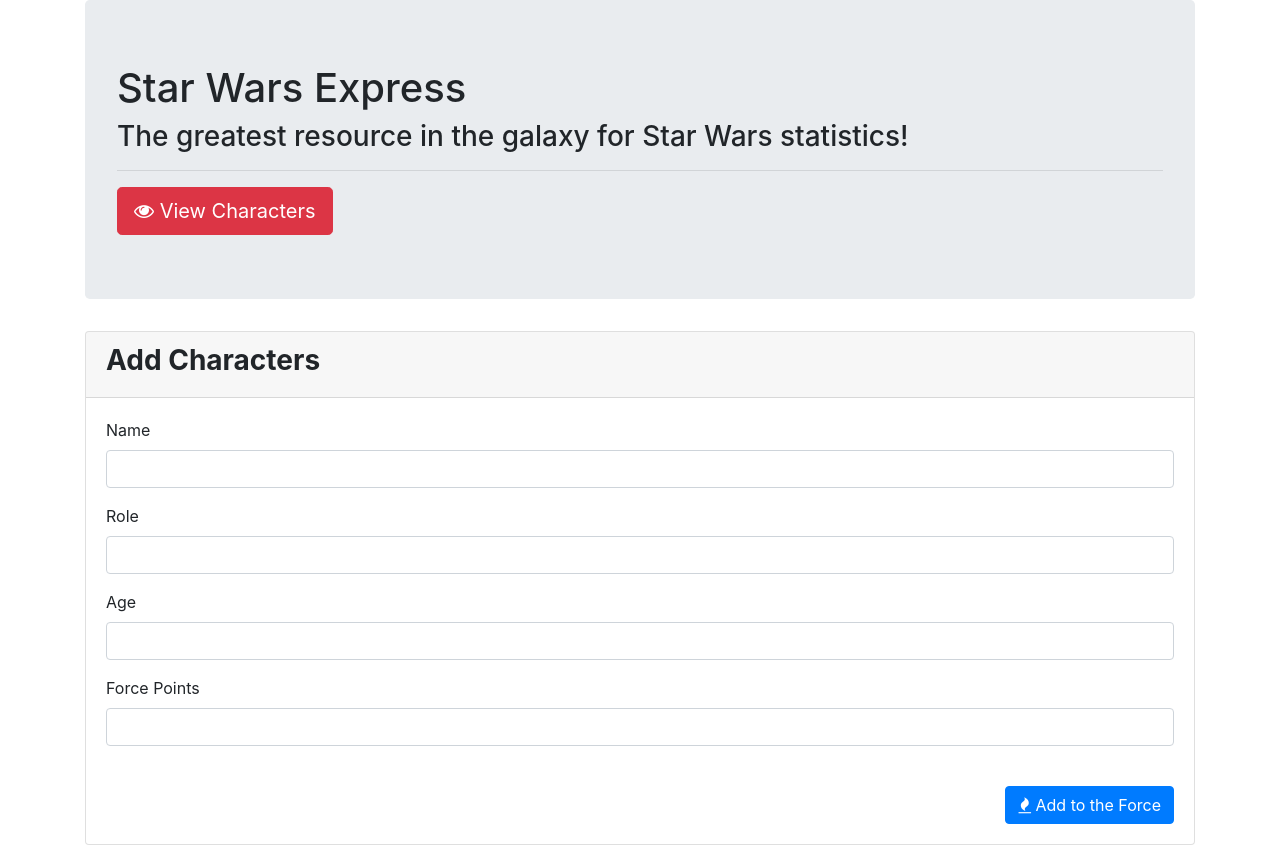
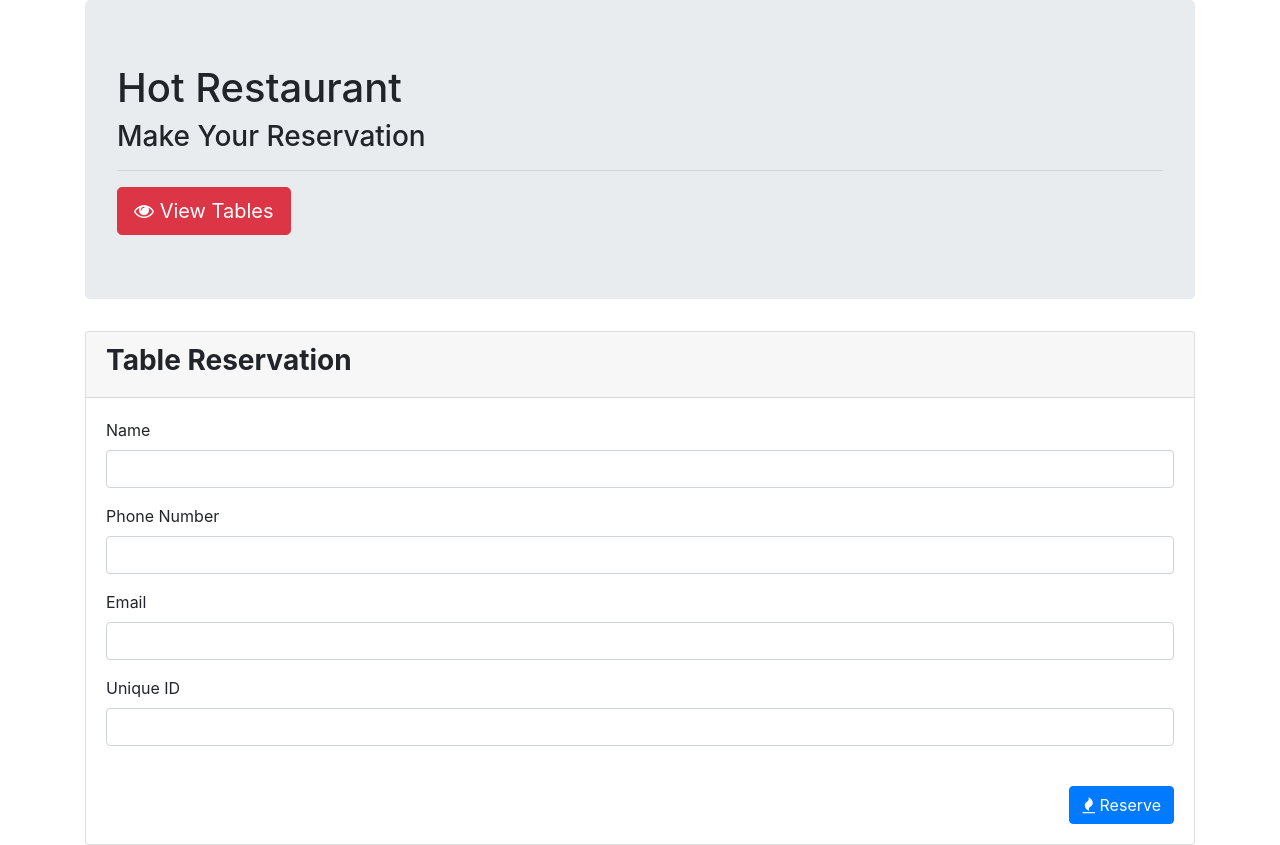
Before and after one commit to schevet/restaurant, a website: page reserve.html in a window 1280 px wide. Drawn offline with nearby package versions, Linux system fonts and the light colour scheme.

Commit message:
updated reservation page

```diff
--- a/reserve.html
+++ b/reserve.html
@@ -2,7 +2,7 @@
 <html lang="en">
 <head>
   <meta charset="UTF-8">
-  <title>Star Wars - Express</title>
+  <title>Restaurant - Reserve</title>
   <!-- Latest compiled and minified CSS & JS -->
   <link rel="stylesheet" href="https://maxcdn.bootstrapcdn.com/bootstrap/4.0.0/css/bootstrap.min.css">
   <link rel="stylesheet" href="https://stackpath.bootstrapcdn.com/font-awesome/4.7.0/css/font-awesome.min.css">
@@ -14,10 +14,10 @@
 
   <div class="container">
     <div class="jumbotron">
-      <h1>Star Wars Express</h1>
-      <h3>The greatest resource in the galaxy for Star Wars statistics!</h3>
+      <h1>Hot Restaurant</h1>
+      <h3>Make Your Reservation</h3>
       <hr>
-      <a href="/"><button class="btn btn-danger btn-lg"><span class="fa fa-eye"></span> View Characters</button></a>
+      <a href="view.html"><button class="btn btn-danger btn-lg"><span class="fa fa-eye"></span> View Tables</button></a>
     </div>
     <div class="row">
 
@@ -25,7 +25,7 @@
 
         <div class="card">
           <div class="card-header">
-            <h3><strong>Add Characters</strong></h3>
+            <h3><strong>Table Reservation</strong></h3>
           </div>
           <div class="card-body">
             <form method="POST" role="form">
@@ -36,24 +36,24 @@
               </div>
 
               <div class="form-group">
-                <label for="role">Role</label>
-                <input type="text" class="form-control" id="role">
+                <label for="role">Phone Number</label>
+                <input type="text" class="form-control" id="phone">
               </div>
 
               <div class="form-group">
-                <label for="age">Age</label>
-                <input type="text" class="form-control" id="age">
+                <label for="age">Email</label>
+                <input type="text" class="form-control" id="email">
               </div>
 
               <div class="form-group">
-                <label for="force-points">Force Points</label>
-                <input type="text" class="form-control" id="force-points">
+                <label for="age">Unique ID</label>
+                <input type="text" class="form-control" id="id">
               </div>
 
             </form>
             <br>
             <div class="text-right">
-              <button type="submit" class="btn btn-primary btn-md" id="add-btn"><span class="fa fa-fire"></span> Add to the Force</button>
+              <button type="submit" class="btn btn-primary btn-md" id="add-btn"><span class="fa fa-fire"></span> Reserve</button>
             </div>
           </div>
         </div>
```
